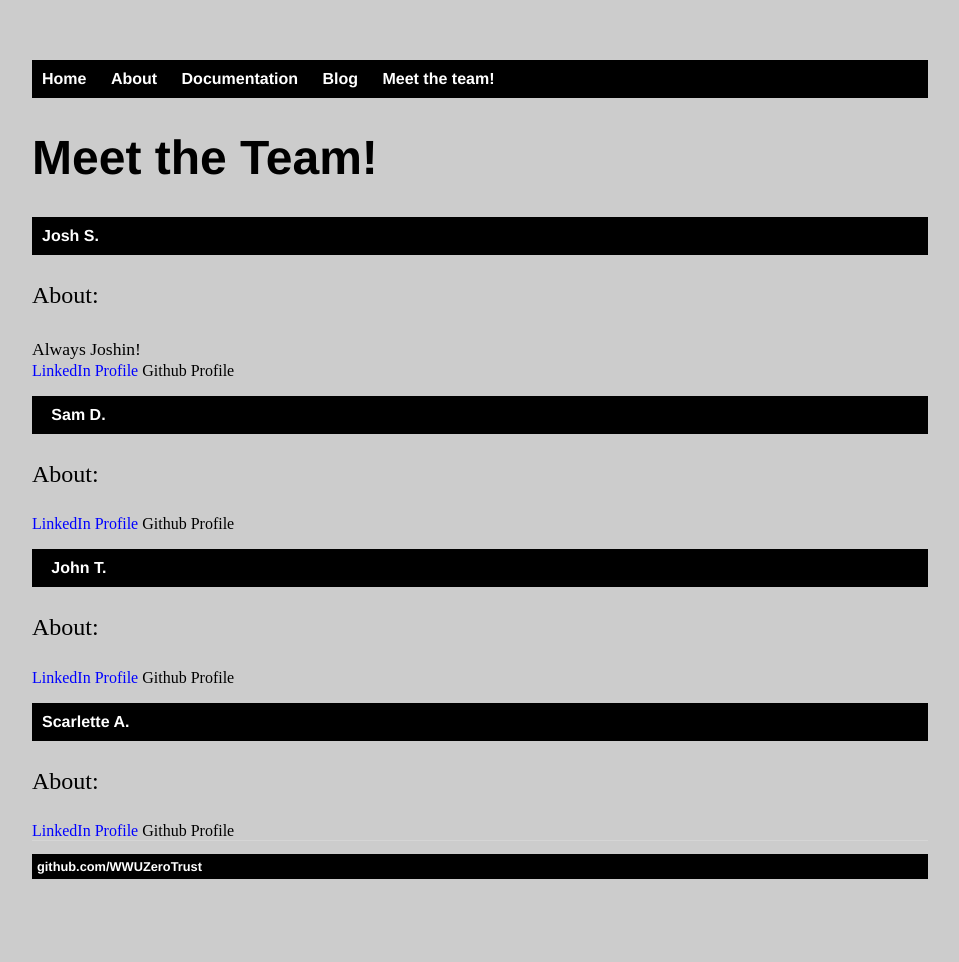
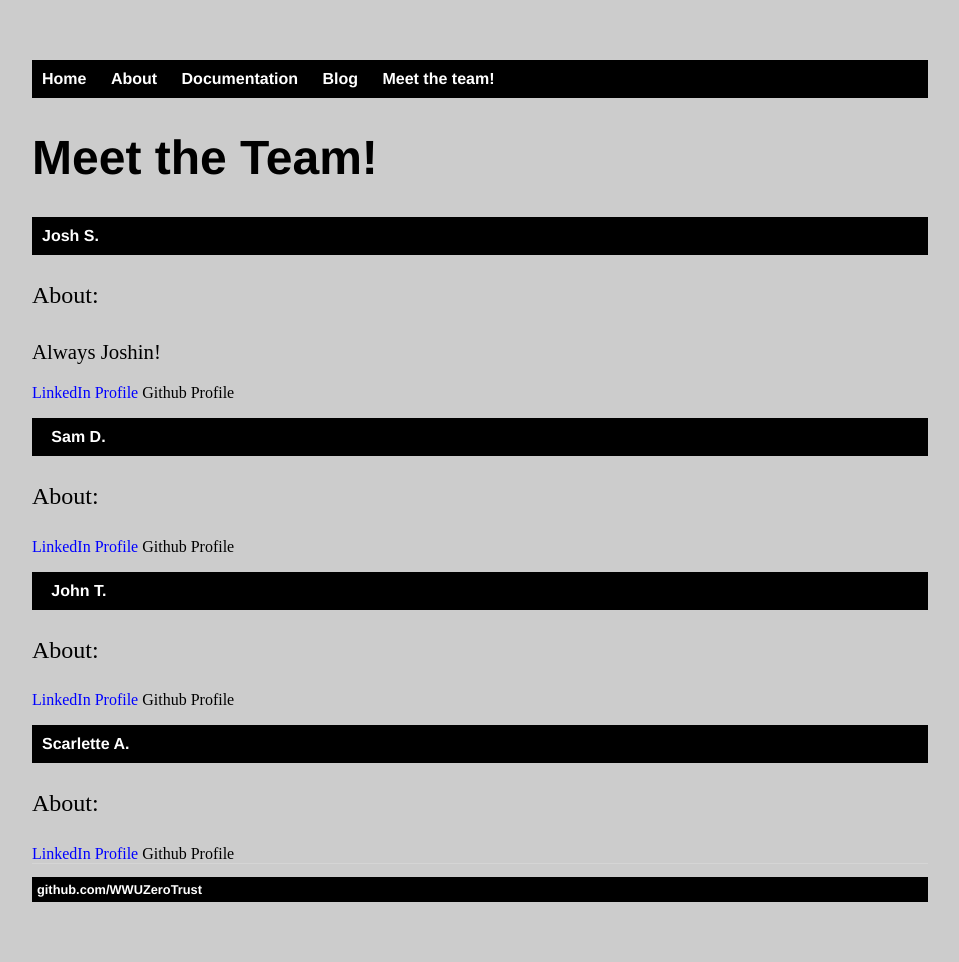
Before and after one commit to WWUZeroTrust/WWUZeroTrust.github.io, a Jekyll site: the page built from meet/index.html, in a window 1280 px wide. Shown: the whole page, without its empty margins (160-1119 px from the left). Built offline with Jekyll 4.4.1, drawn with Linux system fonts in a browser that asks for light colours; before the commit the page ends 939 px from its top, so only the background shows below that.

Commit message:
Update index.html

```diff
--- a/meet/index.html
+++ b/meet/index.html
@@ -31,7 +31,7 @@ linkT {
 	font-size: 1em;
 	}
 T{
-	font-size: 1.1em;
+	font-size: 1.3em;
 	line-height: 1.4em;
 	white-space: pre-line;
 	}
@@ -42,7 +42,7 @@ T{
 
 <nav><ul><b><cw>Josh S.</cw></a></nav></ul></b></p>
         <p>About:</p>
-<T>Always Joshin!</T><br>
+<T>Always Joshin!</T><br><br>
 	<linkT><a href="https://www.linkedin.com/in/joshua-stuifbergen" class="class1">LinkedIn Profile</a></linkT>
 	<linkT><a href="https://github.com/jstuif" class="class2">Github Profile</a></linkT>
 <nav><ul>><b><cw>Sam D.</cw></a></nav></ul></b></p>
```
